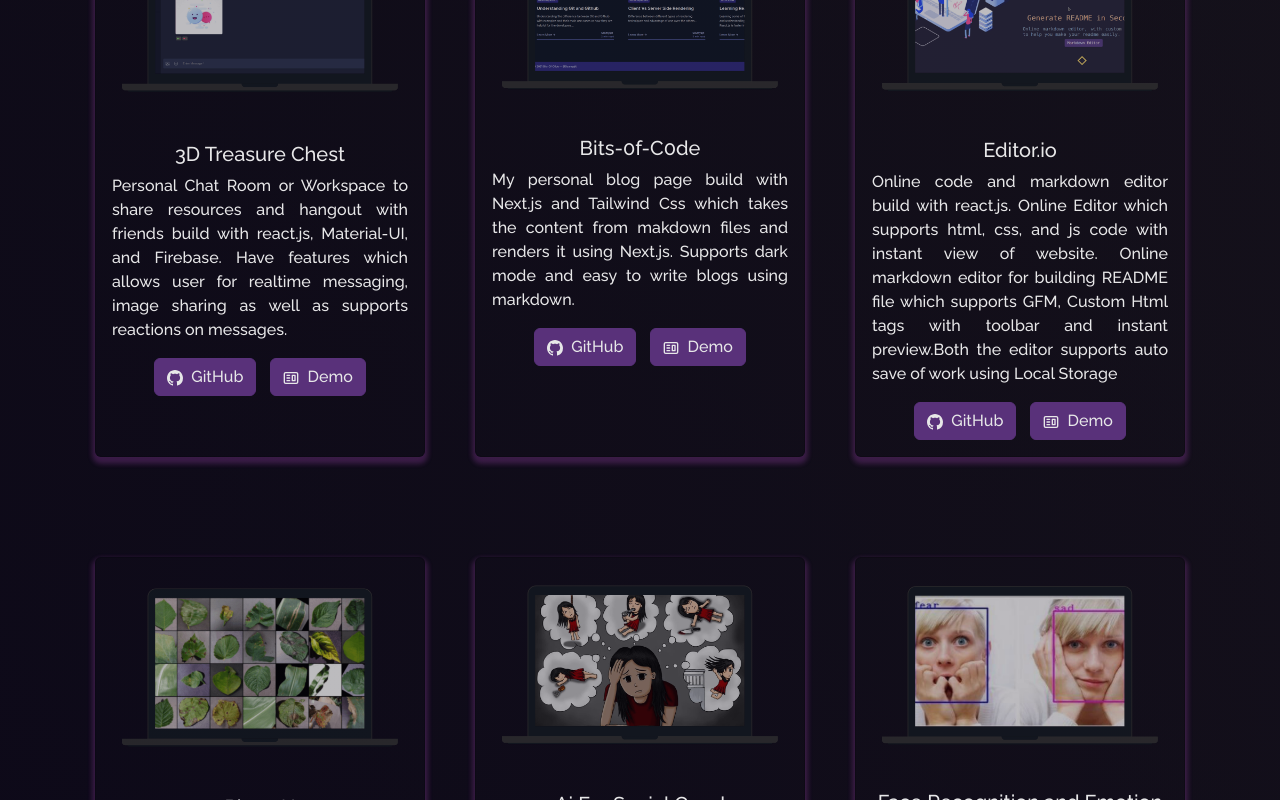
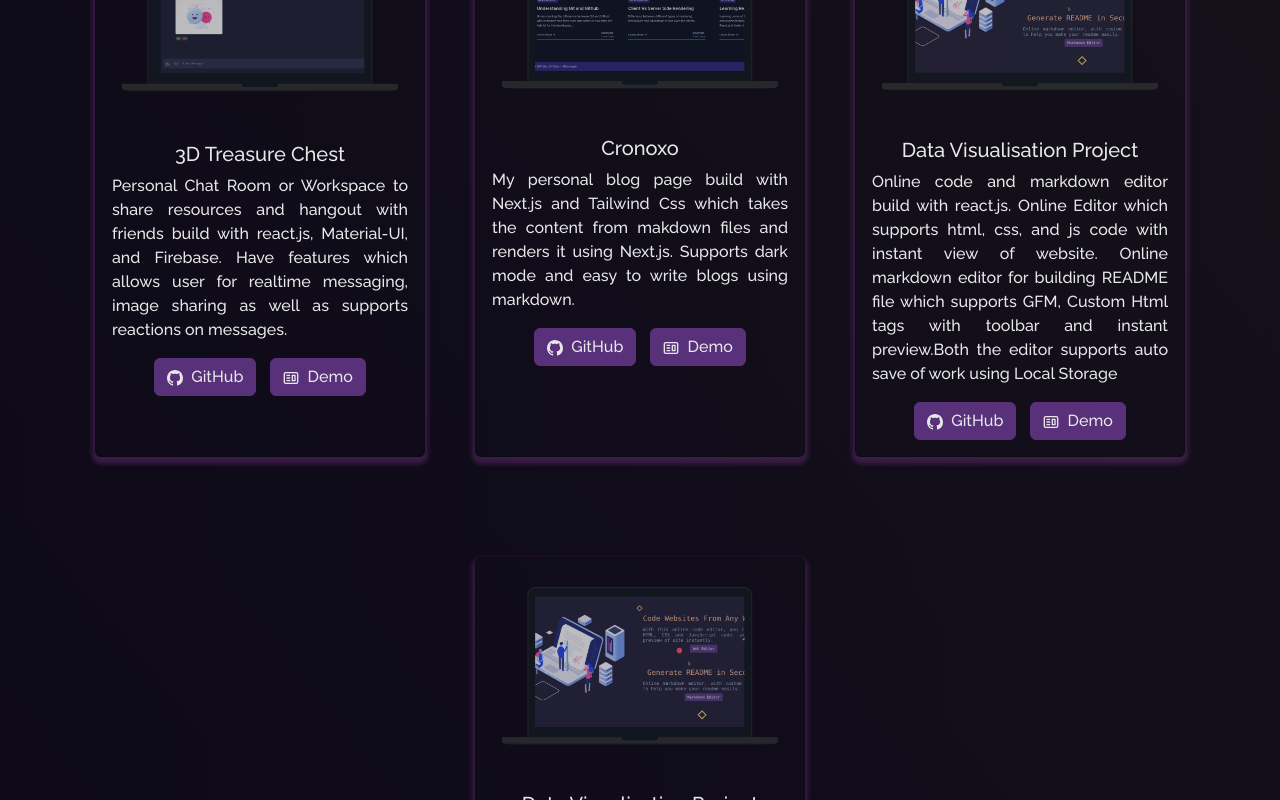
Before and after one commit to AcidJxmmm/Portfolio, a React (Create React App) app: page /project in a window 1280 px wide. Shown: the part 400-1200 px from the top of the page. Built offline with nearby package versions, Linux system fonts and the light colour scheme.

Commit message:
Update projects

```diff
--- a/src/components/About/Techstack.js
+++ b/src/components/About/Techstack.js
@@ -1,6 +1,5 @@
 import React from "react";
 import { Col, Row } from "react-bootstrap";
-import { CgCPlusPlus } from "react-icons/cg";
 import {
   DiJavascript1,
   DiReact,
@@ -13,7 +12,11 @@ import {
 import {
   SiFirebase,
   SiCakephp,
-  SiPhpmyadmin
+  SiPhpmyadmin,
+  SiSwift,
+  SiApachecassandra,
+  SiHtml5,
+  SiCss3,
 } from "react-icons/si";
 
 
@@ -21,10 +24,16 @@ function Techstack() {
   return (
     <Row style={{ justifyContent: "center", paddingBottom: "50px" }}>
       <Col xs={4} md={2} className="tech-icons">
-        <CgCPlusPlus />
+        <DiJavascript1 />
       </Col>
       <Col xs={4} md={2} className="tech-icons">
-        <DiJavascript1 />
+        <SiHtml5 />
+      </Col>
+      <Col xs={4} md={2} className="tech-icons">
+        <SiSwift />
+      </Col>
+      <Col xs={4} md={2} className="tech-icons">
+        <SiCss3 />
       </Col>
       <Col xs={4} md={2} className="tech-icons">
         <DiNodejs />
@@ -53,6 +62,9 @@ function Techstack() {
       <Col xs={4} md={2} className="tech-icons">
         <DiJava />
       </Col>
+      <Col xs={4} md={2} className="tech-icons">
+        <SiApachecassandra />
+      </Col>
     </Row>
   );
 }
--- a/src/components/About/Toolstack.js
+++ b/src/components/About/Toolstack.js
@@ -3,9 +3,9 @@ import { Col, Row } from "react-bootstrap";
 import {
   SiVisualstudiocode,
   SiSlack,
-  SiVercel,
   SiMacos,
-  SiFigma
+  SiFigma,
+  SiTrello
 } from "react-icons/si";
 import {
   DiPhotoshop
@@ -29,6 +29,9 @@ function Toolstack() {
       <Col xs={4} md={2} className="tech-icons">
         <DiPhotoshop />
       </Col>
+      <Col xs={4} md={2} className="tech-icons">
+        <SiTrello />
+      </Col>
     </Row>
   );
 }
--- a/src/components/Projects/Projects.js
+++ b/src/components/Projects/Projects.js
@@ -36,10 +36,10 @@ function Projects() {
             <ProjectCard
               imgPath={bitsOfCode}
               isBlog={false}
-              title="Bits-0f-C0de"
+              title="Cronoxo"
               description="My personal blog page build with Next.js and Tailwind Css which takes the content from makdown files and renders it using Next.js. Supports dark mode and easy to write blogs using markdown."
-              ghLink="https://github.com/soumyajit4419/Bits-0f-C0de"
-              demoLink="https://blogs.soumya-jit.tech/"
+              ghLink="https://github.com/AcidJxmmm/Cronoxo"
+              demoLink="https://acidjxmmm.github.io/Cronoxo/"
             />
           </Col>
 
@@ -47,46 +47,24 @@ function Projects() {
             <ProjectCard
               imgPath={editor}
               isBlog={false}
-              title="Editor.io"
+              title="Data Visualisation Project"
               description="Online code and markdown editor build with react.js. Online Editor which supports html, css, and js code with instant view of website. Online markdown editor for building README file which supports GFM, Custom Html tags with toolbar and instant preview.Both the editor supports auto save of work using Local Storage"
-              ghLink="https://github.com/soumyajit4419/Editor.io"
-              demoLink="https://editor.soumya-jit.tech/"
+              ghLink="https://github.com/AcidJxmmm/FIT3179/tree/main/Assignment2"
+              demoLink="https://acidjxmmm.github.io/FIT3179/Assignment2/"
             />
           </Col>
 
           <Col md={4} className="project-card">
             <ProjectCard
-              imgPath={leaf}
+              imgPath={editor}
               isBlog={false}
-              title="Plant AI"
-              description="Used the plant disease dataset from Kaggle and trained a image classifer model using 'PyTorch' framework using CNN and Transfer Learning with 38 classes of various plant leaves. The model was successfully able to detect diseased and healthy leaves of 14 unique plants. I was able to achieve an accuracy of 98% by using Resnet34 pretrained model."
-              ghLink="https://github.com/soumyajit4419/Plant_AI"
-              demoLink="https://plant49-ai.herokuapp.com/"
+              title="Data Visualisation Project"
+              description="Online code and markdown editor build with react.js. Online Editor which supports html, css, and js code with instant view of website. Online markdown editor for building README file which supports GFM, Custom Html tags with toolbar and instant preview.Both the editor supports auto save of work using Local Storage"
+              ghLink="https://github.com/AcidJxmmm/FIT3179/tree/main/Assignment2"
+              demoLink="https://acidjxmmm.github.io/FIT3179/Assignment2/"
             />
           </Col>
 
-          <Col md={4} className="project-card">
-            <ProjectCard
-              imgPath={suicide}
-              isBlog={false}
-              title="Ai For Social Good"
-              description="Using 'Natural Launguage Processing' for the detection of suicide-related posts and user's suicide ideation in cyberspace  and thus helping in sucide prevention."
-              ghLink="https://github.com/AcidJxmmm/Cronoxo"
-              // demoLink="https://www.youtube.com/watch?v=dQw4w9WgXcQ&ab_channel=RickAstley" <--------Please include a demo link here
-            />
-          </Col>
-
-          <Col md={4} className="project-card">
-            <ProjectCard
-              imgPath={emotion}
-              isBlog={false}
-              title="Face Recognition and Emotion Detection"
-              description="Trained a CNN classifier using 'FER-2013 dataset' with Keras and tensorflow backened. The classifier sucessfully predicted the various types of emotions of human. And the highest accuracy obtained with the model was 60.1%.
-              Then used Open-CV to detect the face in an image and then pass the face to the classifer to predict the emotion of a person."
-              ghLink="https://github.com/soumyajit4419/Face_And_Emotion_Detection"
-              // demoLink="https://blogs.soumya-jit.tech/"      <--------Please include a demo link here
-            />
-          </Col>
         </Row>
       </Container>
     </Container>
```
